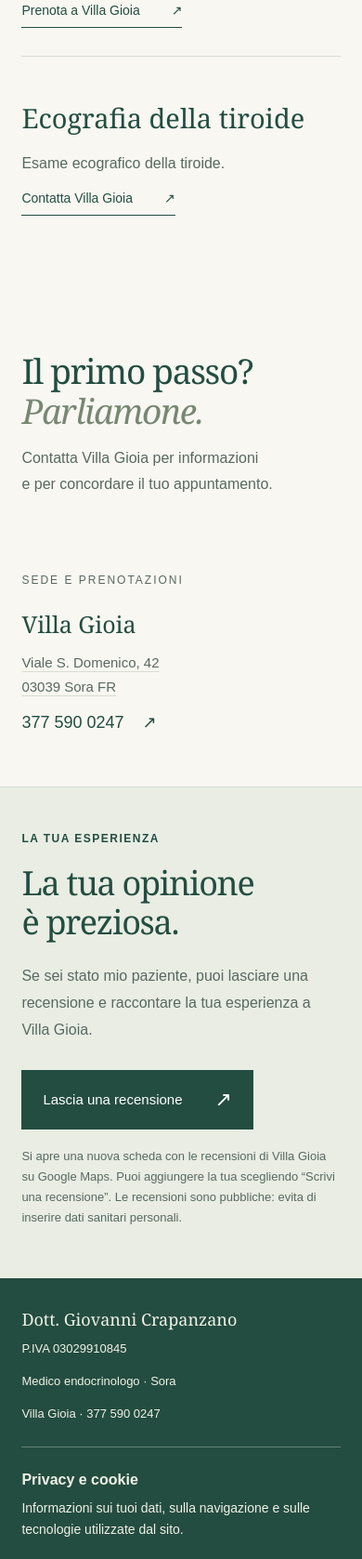
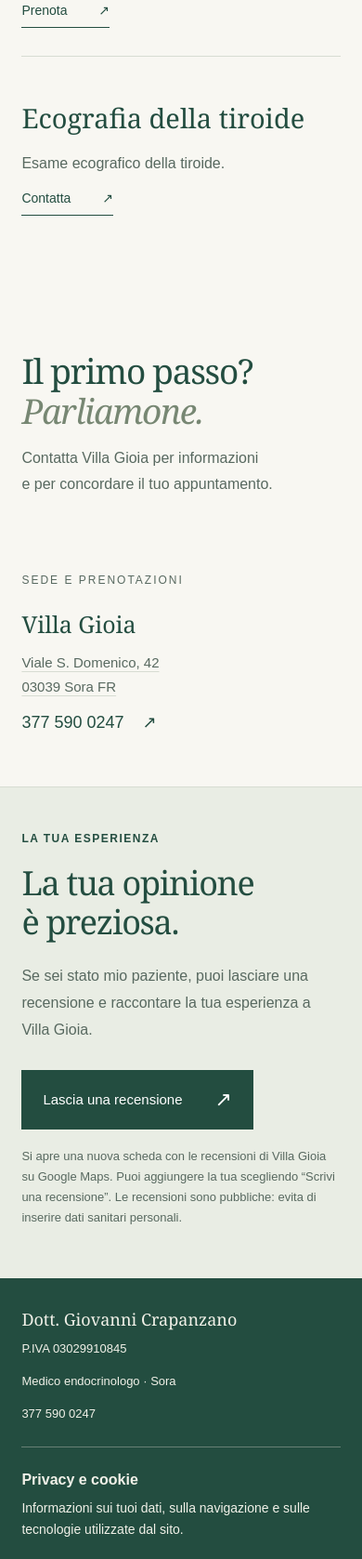
Before and after one commit to giovannicrapanzano96-create/endocrinologocrapanzano, a plain HTML site: page index.html in a window 390 px wide. Shown: the part 3500-5177 px from the top of the page at 93% size. Drawn offline with Linux system fonts and the light colour scheme.

Commit message:
Shorten service links and footer phone labels

```diff
--- a/index.html
+++ b/index.html
@@ -15,13 +15,13 @@
 <section class="hero" aria-labelledby="titolo"><div class="hero-copy"><p class="eyebrow"><span></span> ENDOCRINOLOGIA · SORA</p><h1 id="titolo">La tua salute,<br>nel suo <em>equilibrio.</em></h1><p class="intro">Un punto di riferimento per la salute ormonale.<br>Un percorso che comincia dall’ascolto.</p><p class="doctor">Dott. Giovanni Crapanzano<span>Medico endocrinologo a Sora</span></p><a class="button" href="tel:+393775900247">Prenota ora <span aria-hidden="true">↗</span></a></div><div class="hero-image"><img src="ritratto-medico.png" width="1122" height="1402" alt="Ritratto professionale del medico in camice" fetchpriority="high"><div class="image-label"><span>ASCOLTO. ATTENZIONE. CURA.</span><span aria-hidden="true">✳</span></div></div><div class="hero-bottom"><span>Medicina specialistica, attenzione alla persona.</span><a href="#endocrinologia">Scopri l’endocrinologia <span aria-hidden="true">↓</span></a></div></section>
 <section class="curriculum section" id="profilo" aria-labelledby="curriculum-title"><div class="curriculum-heading"><h2 id="curriculum-title">Curriculum</h2><p class="curriculum-name">Dott. Giovanni Crapanzano</p><p class="curriculum-role">Medico endocrinologo,<br>diabetologo e andrologo</p></div><div class="curriculum-copy"><p>Laureato in Medicina e Chirurgia con il massimo dei voti presso l’<strong>Università degli Studi di Palermo</strong>, si è successivamente specializzato in Endocrinologia e Malattie del Metabolismo presso l’<strong>Università degli Studi di Siena</strong>. Durante il percorso di formazione specialistica ha inoltre svolto un periodo di perfezionamento presso l’<strong>Ospedale Molinette di Torino</strong>, approfondendo la gestione delle principali patologie endocrine e metaboliche.</p><p>Si occupa della diagnosi e del trattamento delle patologie endocrine con particolare interesse per le malattie della tiroide, il diabete mellito, l’obesità e l’andrologia. La sua attività clinica è orientata a un approccio personalizzato, basato sull’ascolto del paziente, sull’aggiornamento scientifico continuo e sull’utilizzo delle più recenti evidenze in ambito endocrinologico e metabolico.</p><p>Effettua visite endocrinologiche, diabetologiche e andrologiche, seguendo il paziente in tutte le fasi del percorso diagnostico e terapeutico.</p></div></section>
 <section class="expertise" id="endocrinologia" aria-labelledby="expertise-title"><div class="expertise-intro"><h2 id="expertise-title">Competenze<br><em>specialistiche.</em></h2></div><ul class="expertise-grid"><li>Malattie della tiroide</li><li>Diabete</li><li>Trattamento dell’obesità</li><li>Endocrinologia ginecologica</li><li>Andrologia</li><li>Ecografia della tiroide</li><li>Malattie del surrene</li><li>Malattie dell’ipofisi</li><li>Calcio e paratiroidi</li><li>Alterazioni del metabolismo</li></ul></section>
-<section class="services section" id="prestazioni"><div class="section-heading"><h2>Visite ed esami.</h2><p>Per informazioni sulle prestazioni e per concordare un appuntamento, contatta Villa Gioia.</p></div><div class="service-list"><article class="service"><h3>Valutazione specialistica</h3><p>Visita endocrinologica con il Dott. Giovanni Crapanzano.</p><a class="text-link" href="tel:+393775900247">Prenota a Villa Gioia <span aria-hidden="true">↗</span></a></article><article class="service"><h3>Ecografia della tiroide</h3><p>Esame ecografico della tiroide.</p><a class="text-link" href="tel:+393775900247">Contatta Villa Gioia <span aria-hidden="true">↗</span></a></article></div></section>
+<section class="services section" id="prestazioni"><div class="section-heading"><h2>Visite ed esami.</h2><p>Per informazioni sulle prestazioni e per concordare un appuntamento, contatta Villa Gioia.</p></div><div class="service-list"><article class="service"><h3>Valutazione specialistica</h3><p>Visita endocrinologica con il Dott. Giovanni Crapanzano.</p><a class="text-link" href="tel:+393775900247">Prenota <span aria-hidden="true">↗</span></a></article><article class="service"><h3>Ecografia della tiroide</h3><p>Esame ecografico della tiroide.</p><a class="text-link" href="tel:+393775900247">Contatta <span aria-hidden="true">↗</span></a></article></div></section>
 <section class="contact section" id="contatti"><div><h2>Il primo passo?<br><em>Parliamone.</em></h2><p>Contatta Villa Gioia per informazioni<br>e per concordare il tuo appuntamento.</p></div><div class="contact-detail"><div class="locations" aria-label="Sede a Sora"><h3>Sede e prenotazioni</h3><article class="location-card"><h4><a href="https://villagioia.it/">Villa Gioia</a></h4><address><a href="https://www.google.com/maps/search/?api=1&amp;query=Villa%20Gioia%2C%20Viale%20S.%20Domenico%2042%2C%2003039%20Sora%20FR">Viale S. Domenico, 42<br>03039 Sora FR</a></address><a class="location-phone" href="tel:+393775900247">377 590 0247 <span aria-hidden="true">↗</span></a></article></div></div></section>
 <section class="review-invitation" aria-labelledby="review-title" id="recensioni">
 <div class="review-copy"><p class="eyebrow">LA TUA ESPERIENZA</p><h2 id="review-title">La tua opinione<br>è preziosa.</h2><p>Se sei stato mio paziente, puoi lasciare una recensione e raccontare la tua esperienza a Villa Gioia.</p></div>
 <div class="review-action"><a class="button" href="https://www.google.com/maps/place/Villa+Gioia+Casa+di+Cura+Srl/@41.7141876,13.6052729,17z/data=!4m8!3m7!1s0x133aaa4417cc84a3:0xff31c06c01b4b72!8m2!3d41.7141876!4d13.6052729!9m1!1b1!16s%2Fg%2F1tjz0mxh" target="_blank" rel="noopener noreferrer" referrerpolicy="no-referrer">Lascia una recensione <span aria-hidden="true">↗</span></a><p class="review-note">Si apre una nuova scheda con le recensioni di Villa Gioia su Google Maps. Puoi aggiungere la tua scegliendo “Scrivi una recensione”. Le recensioni sono pubbliche: evita di inserire dati sanitari personali.</p></div></section>
 </main><footer class="site-footer">
-<div class="footer-main"><span class="footer-identity" style="display:flex;align-items:baseline;gap:12px;flex-wrap:wrap"><a href="index.html" class="footer-brand">Dott. Giovanni Crapanzano</a><span class="footer-vat">P.IVA 03029910845</span></span><span>Medico endocrinologo · Sora</span><a href="tel:+393775900247">Villa Gioia · 377 590 0247</a></div>
+<div class="footer-main"><span class="footer-identity" style="display:flex;align-items:baseline;gap:12px;flex-wrap:wrap"><a href="index.html" class="footer-brand">Dott. Giovanni Crapanzano</a><span class="footer-vat">P.IVA 03029910845</span></span><span>Medico endocrinologo · Sora</span><a href="tel:+393775900247">377 590 0247</a></div>
 <section class="footer-privacy" aria-labelledby="footer-privacy-title"><div><h2 id="footer-privacy-title">Privacy e cookie</h2><p>Informazioni sui tuoi dati, sulla navigazione e sulle tecnologie utilizzate dal sito.</p></div><nav aria-label="Informative del sito"><a href="privacy.html">Privacy policy</a><a href="cookie.html">Cookie policy</a></nav></section>
 </footer>
 </body></html>
```
Also changed, not shown: contatti.html (+1 -1 lines), cookie.html (+1 -1 lines), privacy.html (+1 -1 lines).
